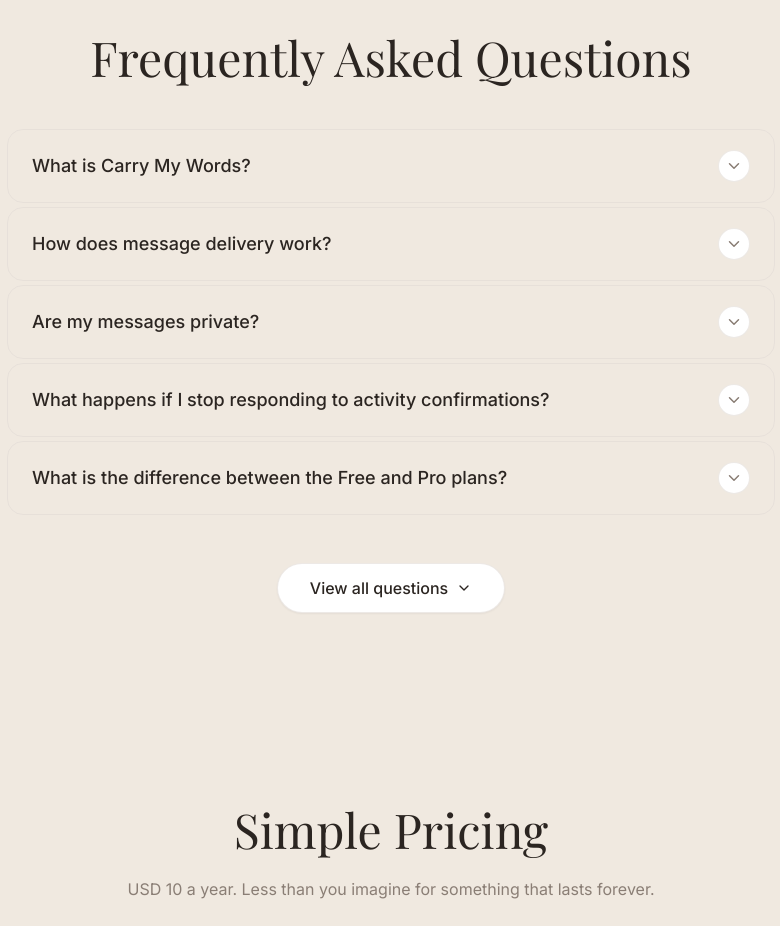
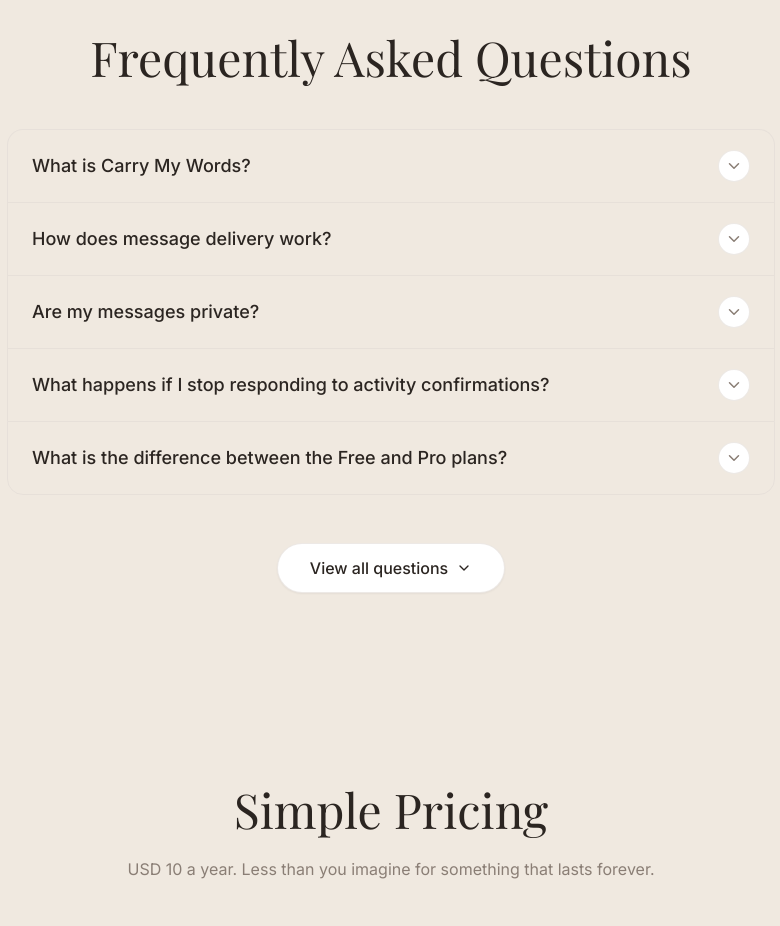
Before and after one commit to danielfernandezesnal/voiceforlater, a Next.js app: page /en in a window 1280 px wide. Shown: the part 5200-6126 px from the top of the page, without its empty margins (249-1029 px from the left). Built offline with nearby package versions, Linux system fonts and the light colour scheme; no server answers; a web font is replaced by a local one.

Commit message:
fix(landing): unified FAQ accordion styling (#88)

```diff
--- a/components/landing-faq.tsx
+++ b/components/landing-faq.tsx
@@ -21,14 +21,14 @@ export function LandingFaq({ t }: { t: any }) {
                     {t.title}
                 </h2>
 
-                <div className="flex flex-col gap-1">
+                <div className="flex flex-col gap-0">
                     {visibleItems.map((item, i) => {
                         const isOpen = openIndex === i;
                         return (
                             <div
                                 key={i}
                                 className={[
-                                    "border rounded-2xl overflow-hidden transition-colors duration-300",
+                                    "border-x border-t last:border-b rounded-none first:rounded-t-2xl last:rounded-b-2xl overflow-hidden transition-colors duration-300",
                                     isOpen ? "bg-white border-border shadow-sm" : "bg-transparent border-border/60 hover:border-border"
                                 ].filter(Boolean).join(" ")}
                             >
```
